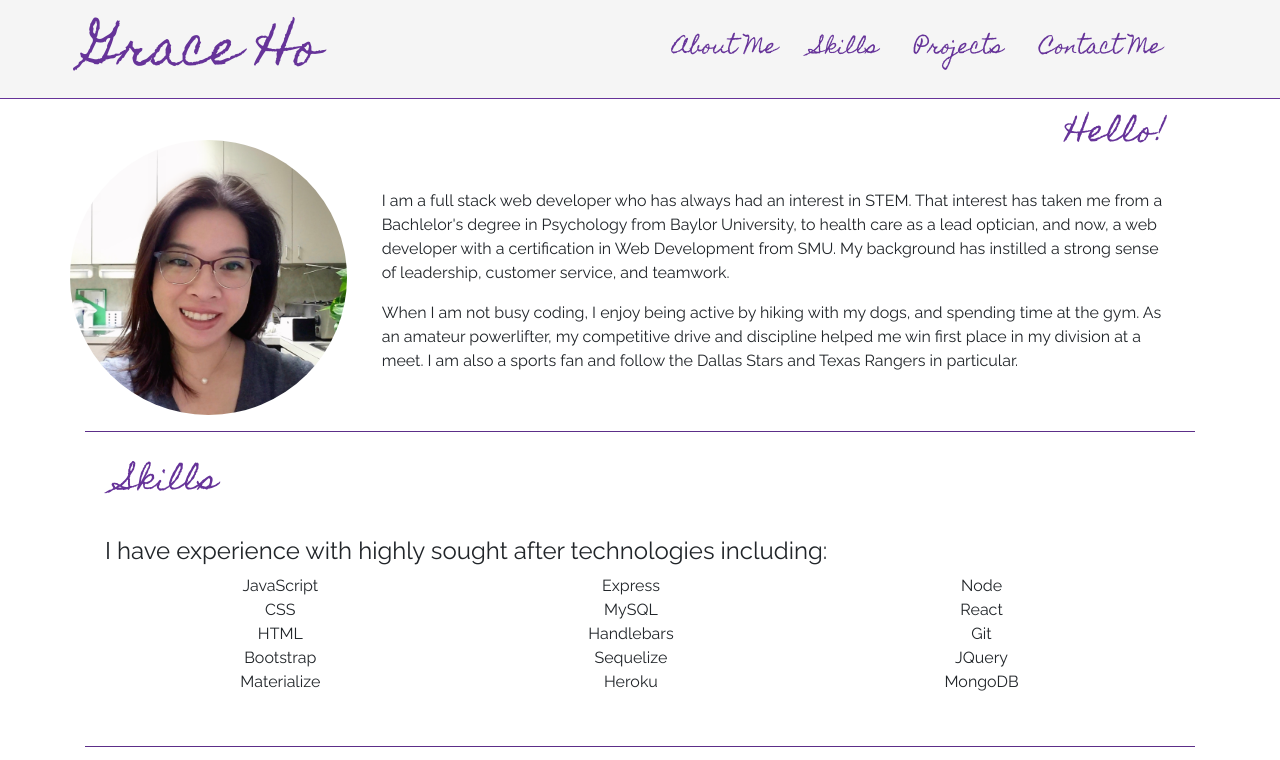
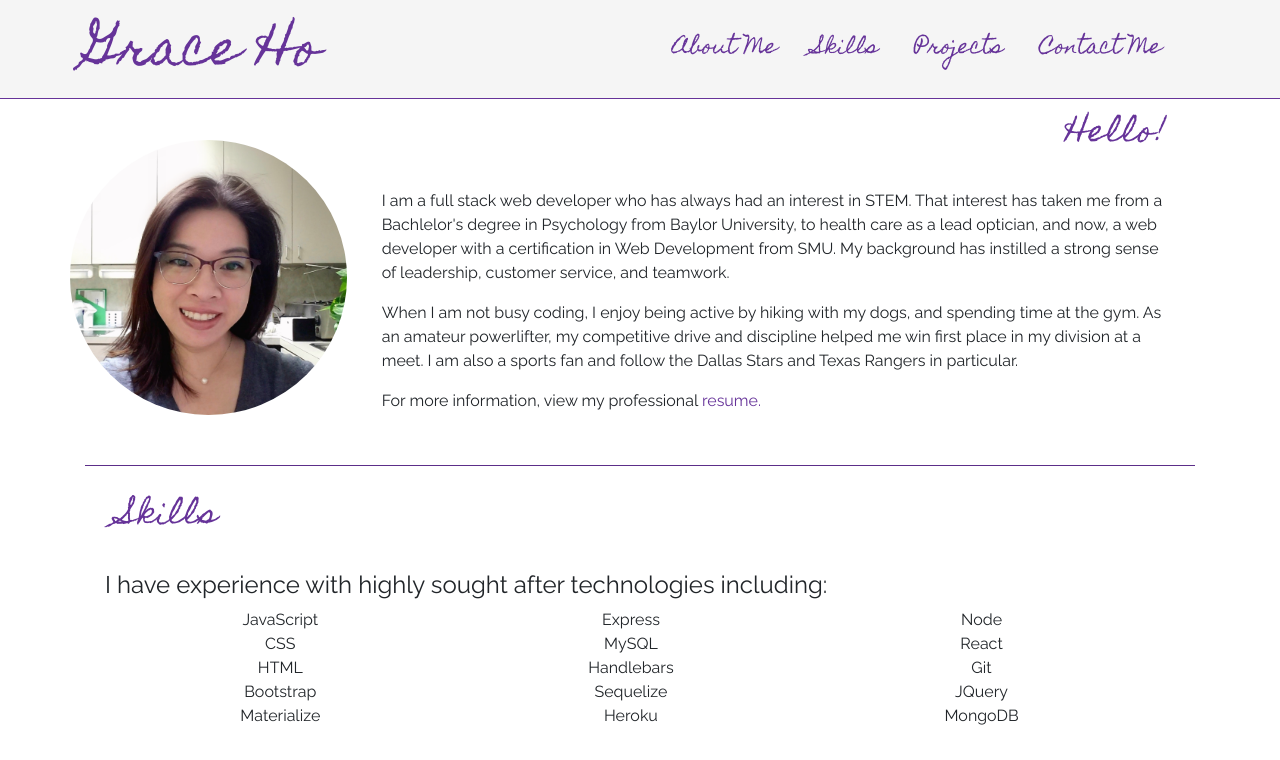
Before and after one commit to rainczech/portfolio, a plain HTML site: page index.html in a window 1280 px wide. Shown: the top 760 px of the page. Drawn offline with nearby package versions, Linux system fonts and the light colour scheme.

Commit message:
added pdf of resume

```diff
--- a/index.html
+++ b/index.html
@@ -52,7 +52,7 @@
             <p>
                 When I am not busy coding, I enjoy being active by hiking with my dogs, and spending time at the gym. As an amateur powerlifter, my competitive drive and discipline helped me win first place in my division at a meet. I am also a sports fan and follow the Dallas Stars and Texas Rangers in particular.
             </p>
-            <!-- <p>For more information, view my professional <span><a href="#" id="resume">resume.</a></span></p> -->
+            <p>For more information, view my professional <span><a href="https://drive.google.com/file/d/1zFxg7C18929dL2HNtHfanSTngeD_4rNU/view?usp=sharing" id="resume" target="_blank">resume.</a></span></p>
         </div>
     </div>
 </div>
```
